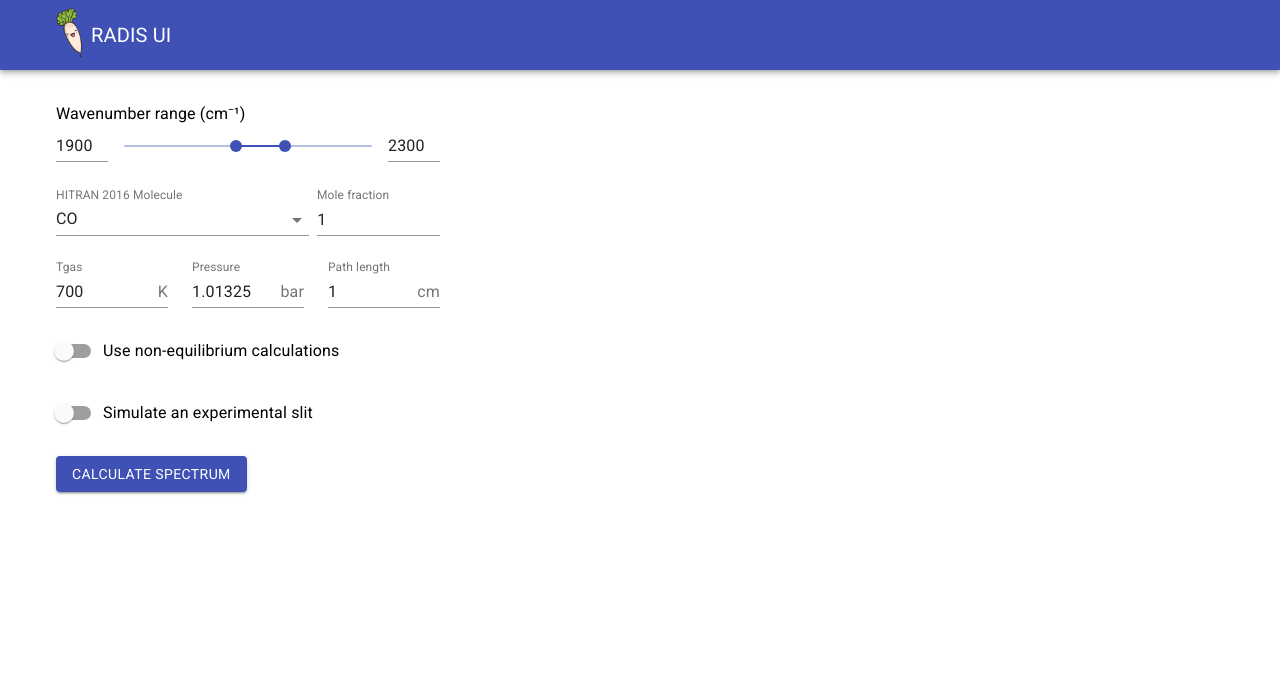
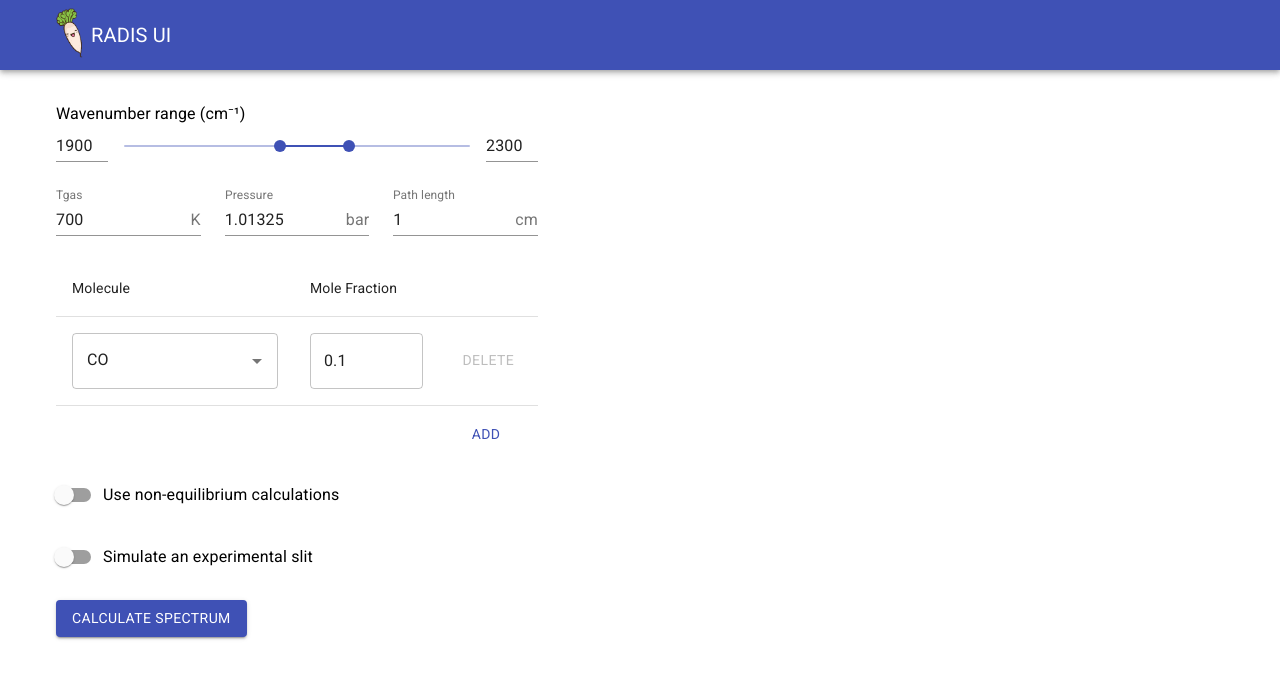
Before and after one commit to arunavabasucom/radis-app, a React (Create React App) app: page / in a window 1280 px wide. Shown: the top 678 px of the page. Built offline with nearby package versions, Linux system fonts and the light colour scheme; no server answers.

Commit message:
Add support for specifying multiple molecules

```diff
--- a/package.json
+++ b/package.json
@@ -15,7 +15,6 @@
     "axios": "^0.21.1",
     "fontsource-roboto": "^4.0.0",
     "plotly.js": "^1.58.4",
-    "query-string": "^6.13.8",
     "react": "^17.0.1",
     "react-dom": "^17.0.1",
     "react-plotly.js": "^2.5.1",
--- a/src/App.tsx
+++ b/src/App.tsx
@@ -27,7 +27,7 @@ const Header: React.FC = () => {
   const classes = useStyles();
   return (
     <AppBar position="static">
-      <Container maxWidth="lg">
+      <Container maxWidth="xl">
         <Toolbar>
           <Box m={1}>
             <img src={logo} height={50} alt="Radish logo" />
--- a/src/components/CalcSpectrum.tsx
+++ b/src/components/CalcSpectrum.tsx
@@ -6,11 +6,11 @@ import {
   Switch,
   FormControlLabel,
 } from "@material-ui/core";
-import * as queryString from "query-string";
 import { WavenumberRangeSlider, SimulateSlit, Species } from "./fields";
 import {
   CalcSpectrumParams,
   CalcSpectrumResponseData,
+  CalcSpectrumPlotData,
   ValidationErrors,
 } from "../constants";
 
@@ -28,11 +28,6 @@ interface Response<T> {
   error?: string;
 }
 
-interface PlotWavenumberRange {
-  min?: number;
-  max?: number;
-}
-
 const DEFAULT_MIN_WAVENUMBER_RANGE = 1900;
 const DEFAULT_MAX_WAVENUMBER_RANGE = 2300;
 const DEFAULT_TEMPERATURE = 700; // K
@@ -42,8 +37,7 @@ export const CalcSpectrum: React.FC<{}> = () => {
     Response<CalcSpectrumResponseData> | undefined
   >(undefined);
   const [params, setParams] = useState<CalcSpectrumParams>({
-    molecule: "CO",
-    mole_fraction: 1,
+    species: [{ molecule: "CO", mole_fraction: 0.1 }],
     min_wavenumber_range: DEFAULT_MIN_WAVENUMBER_RANGE,
     max_wavenumber_range: DEFAULT_MAX_WAVENUMBER_RANGE,
     tgas: DEFAULT_TEMPERATURE,
@@ -53,19 +47,19 @@ export const CalcSpectrum: React.FC<{}> = () => {
     path_length: 1,
     simulate_slit: false,
   });
-  const [validationErrors, setValidationErrors] = useState<ValidationErrors>(
-    {}
-  );
+  const [validationErrors, setValidationErrors] = useState<ValidationErrors>({
+    molecule: [],
+    mole_fraction: [],
+  });
   const [loading, setLoading] = useState<boolean>(false);
   const [error, setError] = useState<string | undefined>(undefined);
   const [
     calcSpectrumButtonDisabled,
     setCalcSpectrumButtonDisabled,
   ] = useState<boolean>(false);
-  const [
-    plotWavenumberRange,
-    setPlotWavenumberRange,
-  ] = useState<PlotWavenumberRange>({ min: undefined, max: undefined });
+  const [plotData, setPlotData] = useState<CalcSpectrumPlotData | undefined>(
+    undefined
+  );
   const [isNonEquilibrium, setIsNonEquilibrium] = useState<boolean>(false);
 
   useEffect(() => {
@@ -89,16 +83,13 @@ export const CalcSpectrum: React.FC<{}> = () => {
   const calcSpectrumHandler = async (): Promise<void> => {
     setLoading(true);
     setError(undefined);
-    setPlotWavenumberRange({
-      min: params.min_wavenumber_range,
-      max: params.max_wavenumber_range,
+    setPlotData({
+      species: params.species.map((species) => ({ ...species })),
+      minWavenumber: params.min_wavenumber_range,
+      maxWavenumber: params.max_wavenumber_range,
     });
 
-    const rawResponse = await axios.get(
-      `/calc-spectrum?${queryString.stringify(params, {
-        skipNull: true,
-      })}`
-    );
+    const rawResponse = await axios.post(`/calc-spectrum`, params);
     if (!(rawResponse.statusText === "OK")) {
       handleBadResponse("Bad response from backend!");
     } else {
@@ -113,7 +104,10 @@ export const CalcSpectrum: React.FC<{}> = () => {
   };
 
   const validate = (params: CalcSpectrumParams): void => {
-    const updatedValidationErrors: ValidationErrors = {};
+    const updatedValidationErrors: ValidationErrors = {
+      molecule: [],
+      mole_fraction: [],
+    };
 
     updatedValidationErrors.trot = undefined;
     updatedValidationErrors.tvib = undefined;
@@ -128,20 +122,28 @@ export const CalcSpectrum: React.FC<{}> = () => {
       }
     }
 
-    // TODO: Move this to children
-    if (!params.molecule) {
-      updatedValidationErrors.molecule = "Molecule must be defined";
-    } else {
-      updatedValidationErrors.molecule = undefined;
-    }
-    if (Number.isNaN(params.mole_fraction)) {
-      updatedValidationErrors.mole_fraction = "Mole fraction must be defined";
-    } else if (params.mole_fraction < 0) {
-      updatedValidationErrors.mole_fraction =
-        "Mole fraction cannot be negative";
-    } else {
-      updatedValidationErrors.mole_fraction = undefined;
-    }
+    updatedValidationErrors.molecule = new Array(params.species.length).fill(
+      undefined
+    );
+    updatedValidationErrors.mole_fraction = new Array(
+      params.species.length
+    ).fill(undefined);
+
+    params.species.forEach((species, index) => {
+      if (!species.molecule) {
+        updatedValidationErrors.molecule[index] = "Molecule must be defined";
+      }
+      if (
+        species.mole_fraction === undefined ||
+        Number.isNaN(species.mole_fraction)
+      ) {
+        updatedValidationErrors.mole_fraction[index] =
+          "Mole fraction must be defined";
+      } else if (species.mole_fraction && species.mole_fraction < 0) {
+        updatedValidationErrors.mole_fraction[index] =
+          "Mole fraction cannot be negative";
+      }
+    });
 
     if (Number.isNaN(params.tgas)) {
       updatedValidationErrors.tgas = "Tgas must be defined";
@@ -171,7 +173,13 @@ export const CalcSpectrum: React.FC<{}> = () => {
   };
 
   const hasValidationErrors = (validationErrors: ValidationErrors): boolean =>
-    Object.values(validationErrors).some((error: string | undefined) => error);
+    Object.values(
+      validationErrors
+    ).some((error: string | string[] | undefined) =>
+      Array.isArray(error)
+        ? error.some((error: string | undefined) => error)
+        : error
+    );
 
   const UseNonEquilibriumCalculations = () => (
     <FormControlLabel
@@ -208,7 +216,7 @@ export const CalcSpectrum: React.FC<{}> = () => {
     <>
       {error ? <ErrorAlert message={error} /> : null}
       <Grid container spacing={1}>
-        <Grid item xs={4}>
+        <Grid item xs={5}>
           <Grid container spacing={3}>
             <Grid item xs={12}>
               <WavenumberRangeSlider
@@ -216,14 +224,6 @@ export const CalcSpectrum: React.FC<{}> = () => {
                 maxRange={3000}
                 params={params}
                 setParams={setParams}
-              />
-            </Grid>
-
-            <Grid item xs={12}>
-              <Species
-                params={params}
-                setParams={setParams}
-                validationErrors={validationErrors}
               />
             </Grid>
 
@@ -271,6 +271,14 @@ export const CalcSpectrum: React.FC<{}> = () => {
             </Grid>
 
             <Grid item xs={12}>
+              <Species
+                params={params}
+                setParams={setParams}
+                validationErrors={validationErrors}
+              />
+            </Grid>
+
+            <Grid item xs={12}>
               <UseNonEquilibriumCalculations />
             </Grid>
             <Grid item xs={12}>
@@ -283,7 +291,7 @@ export const CalcSpectrum: React.FC<{}> = () => {
           </Grid>
         </Grid>
 
-        <Grid item xs={8}>
+        <Grid item xs={7}>
           {loading ? (
             <div
               style={{
@@ -295,16 +303,13 @@ export const CalcSpectrum: React.FC<{}> = () => {
               <CircularProgress />
             </div>
           ) : (
-            calcSpectrumResponse?.data && (
+            calcSpectrumResponse?.data &&
+            plotData?.species && (
               <CalcSpectrumPlot
                 data={calcSpectrumResponse.data}
-                molecule={params.molecule}
-                minWavenumberRange={
-                  plotWavenumberRange.min || DEFAULT_MIN_WAVENUMBER_RANGE
-                }
-                maxWavenumberRange={
-                  plotWavenumberRange.max || DEFAULT_MAX_WAVENUMBER_RANGE
-                }
+                species={plotData.species}
+                minWavenumberRange={plotData.minWavenumber}
+                maxWavenumberRange={plotData.maxWavenumber}
               />
             )
           )}
--- a/src/components/fields/MoleculeSelector/index.tsx
+++ b/src/components/fields/MoleculeSelector/index.tsx
@@ -14,15 +14,17 @@ interface MoleculesResponseData {
 }
 
 interface MoleculeSelectorProps {
+  index: number;
   params: CalcSpectrumParams;
   setParams: (params: CalcSpectrumParams) => void;
-  moleculeValidationError?: string;
+  moleculeValidationErrors: string[];
 }
 
 export const MoleculeSelector: React.FC<MoleculeSelectorProps> = ({
+  index,
   params,
   setParams,
-  moleculeValidationError,
+  moleculeValidationErrors,
 }) => {
   const [allMolecules, setAllMolecules] = useState<string[]>([]);
   const [input, setInput] = useState("");
@@ -43,23 +45,27 @@ export const MoleculeSelector: React.FC<MoleculeSelectorProps> = ({
       renderInput={(params) => (
         <TextField
           {...params}
-          label="HITRAN 2016 Molecule"
-          error={moleculeValidationError !== undefined}
-          helperText={moleculeValidationError}
+          error={moleculeValidationErrors[index] !== undefined}
+          variant="outlined"
         />
       )}
-      value={addSubscriptsToMolecule(params.molecule)}
+      value={addSubscriptsToMolecule(params.species[index].molecule || "")}
       inputValue={input}
       onInputChange={(_, newInput) =>
         setInput(addSubscriptsToMolecule(newInput.toUpperCase()))
       }
       renderOption={(molecule) => addSubscriptsToMolecule(molecule)}
       onChange={(event: React.ChangeEvent<Record<string, string>>) => {
-        setParams({
-          ...params,
+        const newSpecies = [...params.species];
+        newSpecies[index] = {
+          ...newSpecies[index],
           molecule: event.target.textContent
             ? removeSubscriptsFromMolecule(event.target.textContent)
             : "",
+        };
+        setParams({
+          ...params,
+          species: newSpecies,
         });
       }}
     />
--- a/src/components/fields/Species.tsx
+++ /dev/null
@@ -1,44 +0,0 @@
-import { Grid, TextField } from "@material-ui/core";
-import React from "react";
-import { CalcSpectrumParams, ValidationErrors } from "../../constants";
-import { MoleculeSelector } from "./MoleculeSelector";
-
-interface SpeciesProps {
-  params: CalcSpectrumParams;
-  setParams: (params: CalcSpectrumParams) => void;
-  validationErrors: ValidationErrors;
-}
-
-export const Species: React.FC<SpeciesProps> = ({
-  params,
-  setParams,
-  validationErrors,
-}) => {
-  return (
-    <Grid container spacing={1}>
-      <Grid item xs={8}>
-        <MoleculeSelector
-          params={params}
-          setParams={setParams}
-          moleculeValidationError={validationErrors.molecule}
-        />
-      </Grid>
-      <Grid item xs={4}>
-        <TextField
-          id="mole-fraction-input"
-          error={validationErrors.mole_fraction !== undefined}
-          value={params.mole_fraction}
-          type="number"
-          helperText={validationErrors.mole_fraction}
-          onChange={(event) =>
-            setParams({
-              ...params,
-              mole_fraction: parseFloat(event.target.value),
-            })
-          }
-          label="Mole fraction"
-        />
-      </Grid>
-    </Grid>
-  );
-};
--- /dev/null
+++ b/src/components/fields/Species/index.tsx
@@ -0,0 +1,113 @@
+import {
+  Button,
+  Grid,
+  Table,
+  TableBody,
+  TableCell,
+  TableContainer,
+  TableHead,
+  TableRow,
+  TextField,
+} from "@material-ui/core";
+import React from "react";
+import { CalcSpectrumParams, ValidationErrors } from "../../../constants";
+import { MoleculeSelector } from "../MoleculeSelector";
+import "./index.css";
+
+interface SpeciesProps {
+  params: CalcSpectrumParams;
+  setParams: (params: CalcSpectrumParams) => void;
+  validationErrors: ValidationErrors;
+}
+
+export const Species: React.FC<SpeciesProps> = ({
+  params,
+  setParams,
+  validationErrors,
+}) => {
+  return (
+    <TableContainer>
+      <Table>
+        <colgroup>
+          <col />
+          <col style={{ width: "30%" }} />
+          <col style={{ width: "10%" }} />
+        </colgroup>
+        <TableHead>
+          <TableRow>
+            <TableCell>Molecule</TableCell>
+            <TableCell>Mole Fraction</TableCell>
+            <TableCell />
+          </TableRow>
+        </TableHead>
+        <TableBody>
+          {params.species.map((species, index) => (
+            <TableRow>
+              <TableCell>
+                <MoleculeSelector
+                  index={index}
+                  params={params}
+                  setParams={setParams}
+                  moleculeValidationErrors={validationErrors.molecule}
+                />
+              </TableCell>
+              <TableCell>
+                <TextField
+                  id="mole-fraction-input"
+                  error={validationErrors.mole_fraction[index] !== undefined}
+                  value={species.mole_fraction}
+                  type="number"
+                  variant="outlined"
+                  onChange={(event) => {
+                    const newSpecies = [...params.species];
+                    newSpecies[index] = {
+                      ...newSpecies[index],
+                      mole_fraction: parseFloat(event.target.value),
+                    };
+                    setParams({
+                      ...params,
+                      species: newSpecies,
+                    });
+                  }}
+                />
+              </TableCell>
+              <TableCell>
+                <Button
+                  color="secondary"
+                  disabled={params.species.length === 1}
+                  onClick={() => {
+                    const newSpecies = [...params.species];
+                    newSpecies.splice(index, 1);
+                    setParams({
+                      ...params,
+                      species: newSpecies,
+                    });
+                  }}
+                >
+                  Delete
+                </Button>
+              </TableCell>
+            </TableRow>
+          ))}
+        </TableBody>
+      </Table>
+      <Grid container justify="flex-end">
+        <Button
+          color="primary"
+          style={{ marginTop: 10, marginRight: 20 }}
+          onClick={() =>
+            setParams({
+              ...params,
+              species: [
+                ...params.species,
+                { molecule: undefined, mole_fraction: undefined },
+              ],
+            })
+          }
+        >
+          Add
+        </Button>
+      </Grid>
+    </TableContainer>
+  );
+};
```
Also changed, not shown: src/components/CalcSpectrumPlot.tsx (+13 -4 lines), src/constants.ts (+15 -6 lines), src/components/fields/Species/index.css (added), 2 other files (tests, documents, lock files or other folders).
